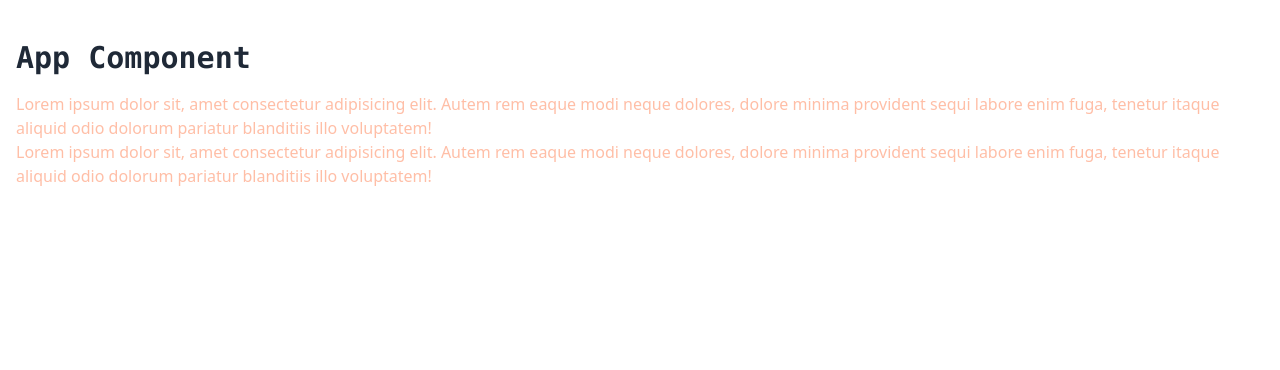
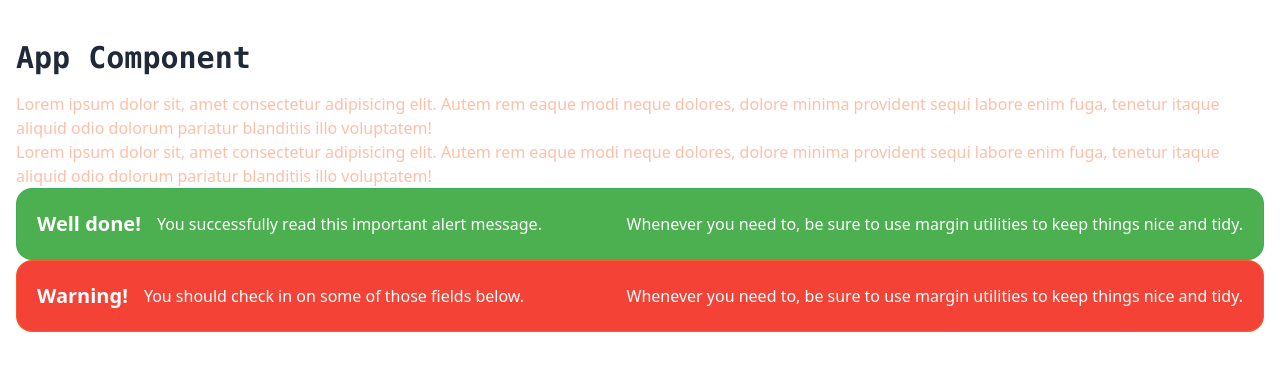
Before and after one commit to tamathecxder/ng-basics, an Angular app: page / in a window 1280 px wide. Shown: the top 370 px of the page. Built offline with nearby package versions, Linux system fonts and the light colour scheme.

Commit message:
completing basics assignment 1 (create success and warning alert component)

```diff
--- a/src/app/app.component.html
+++ b/src/app/app.component.html
@@ -1,12 +1,8 @@
 <div class="container mx-auto px-4 py-10">
   <h1 class="text-3xl font-bold font-mono mb-4">App Component</h1>
 
-  <!-- Component selector as tag -->
-  <!-- <app-servers></app-servers> -->
+  <app-servers></app-servers>
 
-  <!-- Coomponent selector as property -->
-  <!-- <div app-servers></div> -->
-
-  <!-- Component selector as class name -->
-  <div class="app-servers"></div>
+  <app-success-alert></app-success-alert>
+  <app-warning-alert></app-warning-alert>
 </div>
--- /dev/null
+++ b/src/app/assignments/basics-assignment-1-start/success-alert/success-alert.component.css
@@ -0,0 +1,14 @@
+.alert {
+  padding: 20px;
+  color: white;
+  background-color: #4caf50;
+}
+
+.alert .alert-success {
+  color: green;
+}
+
+.alert .alert-heading {
+  font-size: 20px;
+  font-weight: bold;
+}
--- /dev/null
+++ b/src/app/assignments/basics-assignment-1-start/success-alert/success-alert.component.html
@@ -0,0 +1,5 @@
+<div class="alert alert-success" role="alert">
+  <h4 class="alert-heading">Well done!</h4>
+  <p>You successfully read this important alert message.</p>
+  <p class="mb-0">Whenever you need to, be sure to use margin utilities to keep things nice and tidy.</p>
+</div>
--- /dev/null
+++ b/src/app/assignments/basics-assignment-1-start/warning-alert/warning-alert.component.css
@@ -0,0 +1,14 @@
+.alert {
+  padding: 20px;
+  color: white;
+  background-color: #f44336;
+}
+
+.alert .alert-warning {
+  color: white;
+}
+
+.alert .alert-heading {
+  font-size: 20px;
+  font-weight: bold;
+}
--- /dev/null
+++ b/src/app/assignments/basics-assignment-1-start/warning-alert/warning-alert.component.html
@@ -0,0 +1,5 @@
+<div class="alert alert-warning" role="alert">
+  <h4 class="alert-heading">Warning!</h4>
+  <p>You should check in on some of those fields below.</p>
+  <p class="mb-0">Whenever you need to, be sure to use margin utilities to keep things nice and tidy.</p>
+</div>
--- a/src/app/servers/servers.component.ts
+++ b/src/app/servers/servers.component.ts
@@ -1,9 +1,7 @@
 import { Component } from '@angular/core';
 
 @Component({
-  // selector: 'app-servers',
-  // selector: '[app-servers]',
-  selector: '.app-servers',
+  selector: 'app-servers',
   template: `
     <app-server></app-server>
     <app-server></app-server>
```
Also changed, not shown: src/app/app.module.ts (+7 -2 lines), src/app/assignments/basics-assignment-1-start/success-alert/success-alert.component.ts (added, +10 -0 lines), src/app/assignments/basics-assignment-1-start/warning-alert/warning-alert.component.ts (added, +10 -0 lines), 2 other files (tests, documents, lock files or other folders).
